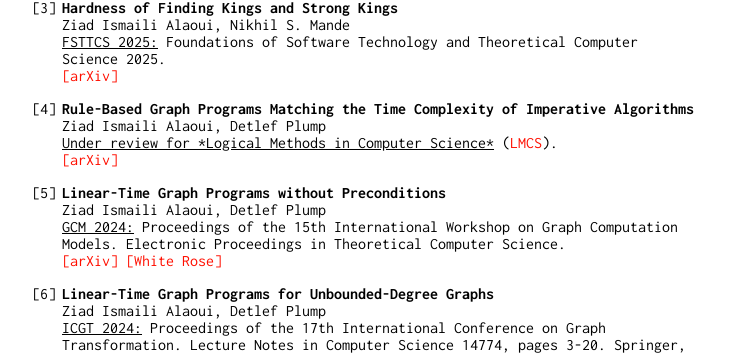
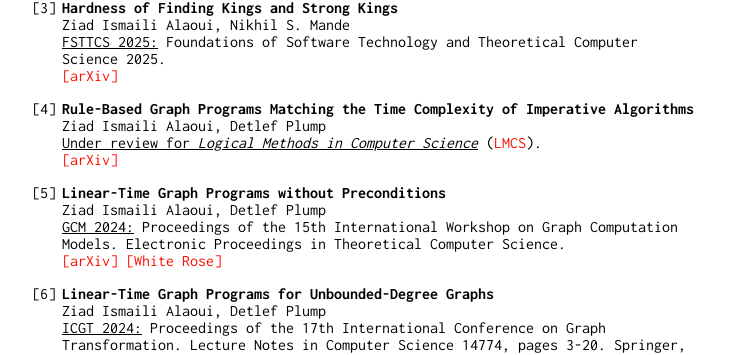
Before and after one commit to ismaili-ziad/me, a Jekyll site: the page built from index.md, in a window 1280 px wide and 900 px high, scrolled down 1097 px. Shown: the part 126-481 px from the top of the window, without its empty margins (258-988 px from the left). Built offline with Jekyll 4.4.1, drawn with Linux system fonts in a browser that asks for light colours; our own code applies the rules of GitHub Pages for plain Markdown files.

```diff
--- a/index.md
+++ b/index.md
@@ -47,7 +47,7 @@ Hey! I am Ziad (*he*/*him*), a current doctoral student at the University of Liv
 
 4. **Rule-Based Graph Programs Matching the Time Complexity of Imperative Algorithms**<br>
    Ziad Ismaili Alaoui, Detlef Plump<br>
-   <u>Under review for *Logical Methods in Computer Science*</u> ([LMCS](https://lmcs.episciences.org/)).<br>
+   <u>Under review for <i>Logical Methods in Computer Science</i></u> ([LMCS](https://lmcs.episciences.org/)).<br>
    [[arXiv]](https://arxiv.org/pdf/2501.09144)
 
 5. **Linear-Time Graph Programs without Preconditions**<br>
```
